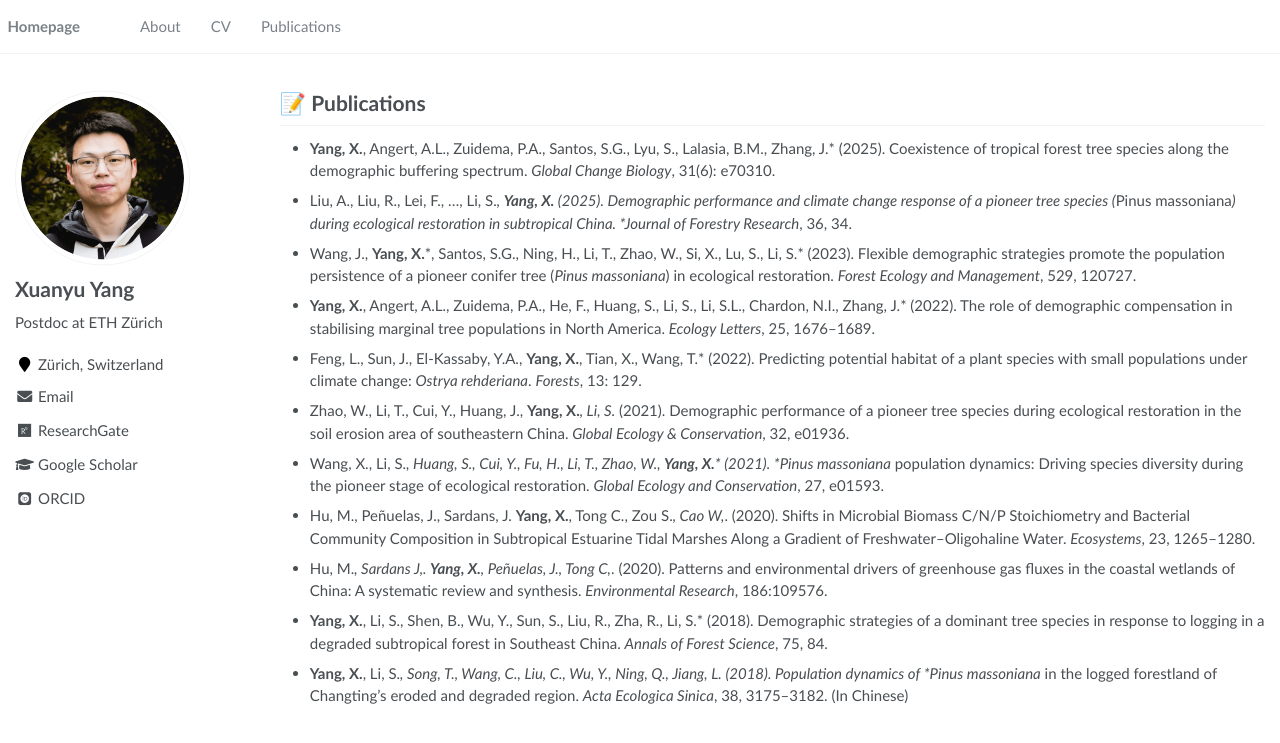
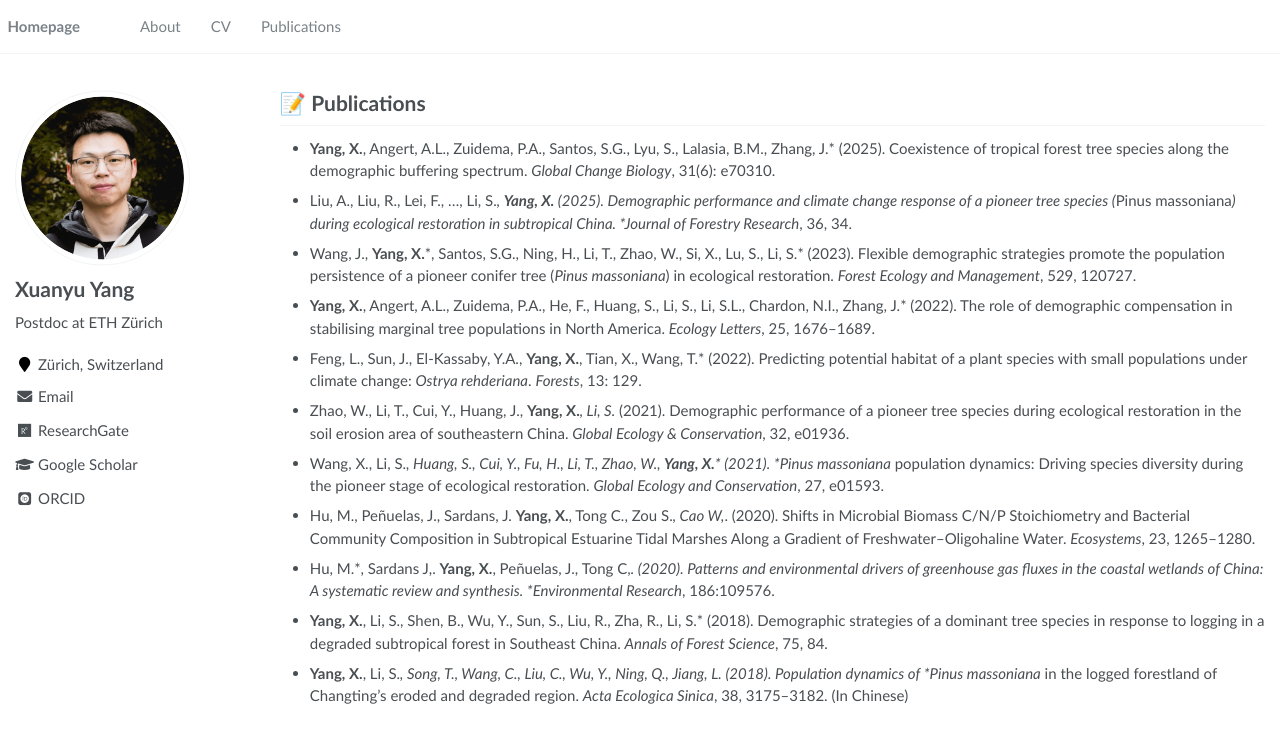
Before and after one commit to Xianyu-Yang/xianyu-yang.github.io, a Jekyll site: the page built from _pages/publications.md, in a window 1280 px wide. Shown: the top 743 px of the page. Built offline with Jekyll 4.4.1, drawn with Linux system fonts in a browser that asks for light colours; some web fonts are replaced.

```diff
--- a/_pages/publications.md
+++ b/_pages/publications.md
@@ -22,7 +22,7 @@ author_profile: true
 
 - Hu, M., Peñuelas, J., Sardans, J. **Yang, X.**, Tong C., Zou S.*, Cao W,*. (2020). Shifts in Microbial Biomass C/N/P Stoichiometry and Bacterial Community Composition in Subtropical Estuarine Tidal Marshes Along a Gradient of Freshwater–Oligohaline Water. *Ecosystems*, 23, 1265–1280.
 
-- Hu, M.*, Sardans J,.  **Yang, X.**, Peñuelas, J., Tong C,*. (2020). Patterns and environmental drivers of greenhouse gas fluxes in the coastal wetlands of China: A systematic review and synthesis. *Environmental Research*, 186:109576.
+- Hu, M.\*, Sardans J,. **Yang, X.**, Peñuelas, J., Tong C,*. (2020). Patterns and environmental drivers of greenhouse gas fluxes in the coastal wetlands of China: A systematic review and synthesis. *Environmental Research*, 186:109576.
 
 - **Yang, X.**, Li, S., Shen, B., Wu, Y., Sun, S., Liu, R., Zha, R., Li, S.* (2018). Demographic strategies of a dominant tree species in response to logging in a degraded subtropical forest in Southeast China. *Annals of Forest Science*, 75, 84.
 
```
